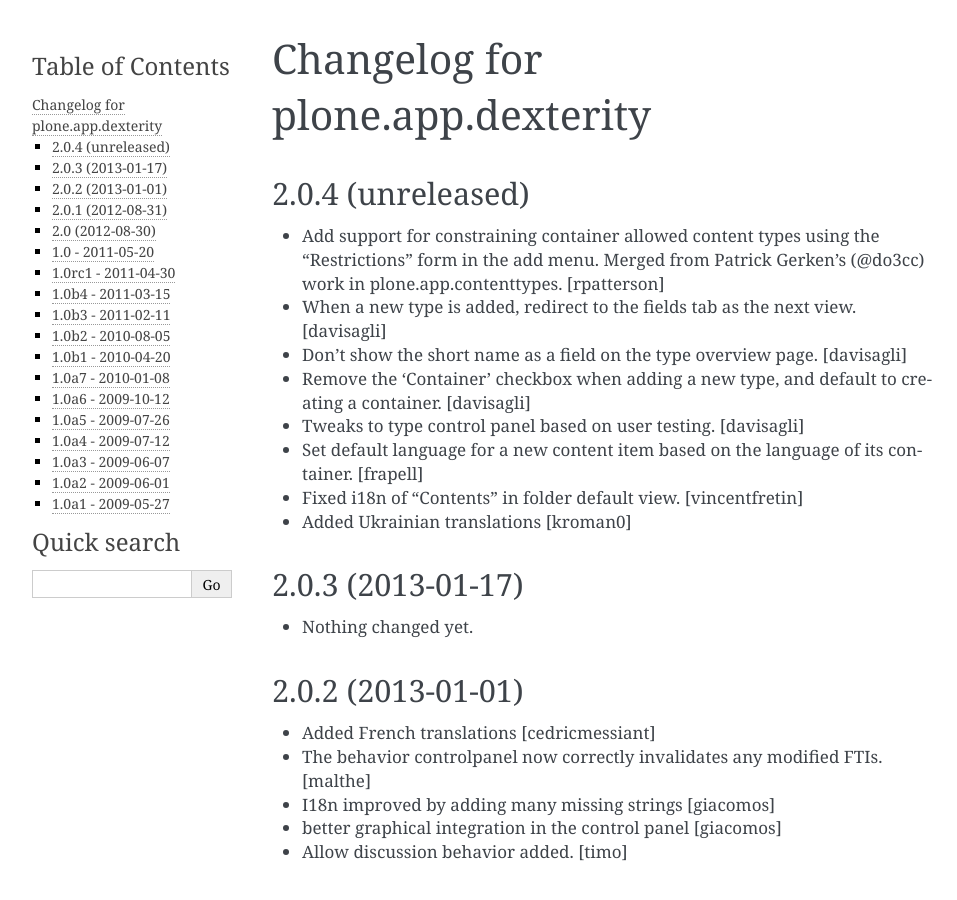
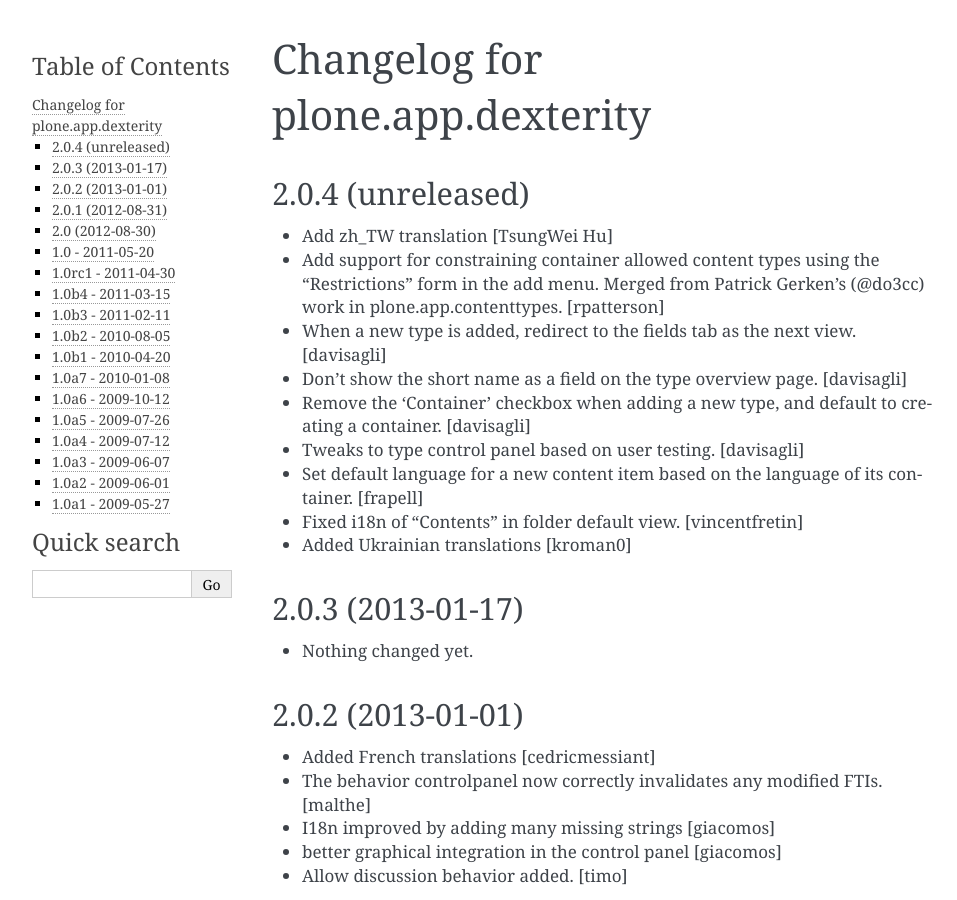
Before and after one commit to plone/plone.app.dexterity, a Sphinx documentation site: the page built from docs/HISTORY.txt, in a window 1280 px wide and 900 px high. Shown: the whole window, without its empty margins (148-1105 px from the left). Built offline with Sphinx 7.4.7, drawn with Linux system fonts in a browser that asks for light colours.

Commit message:
Update docs/HISTORY.txt

```diff
--- a/docs/HISTORY.txt
+++ b/docs/HISTORY.txt
@@ -3,6 +3,8 @@
 
 2.0.4 (unreleased)
 ------------------
+
+- Add zh_TW translation [TsungWei Hu]
 
 - Add support for constraining container allowed content types using
   the "Restrictions" form in the add menu.  Merged from Patrick
```
